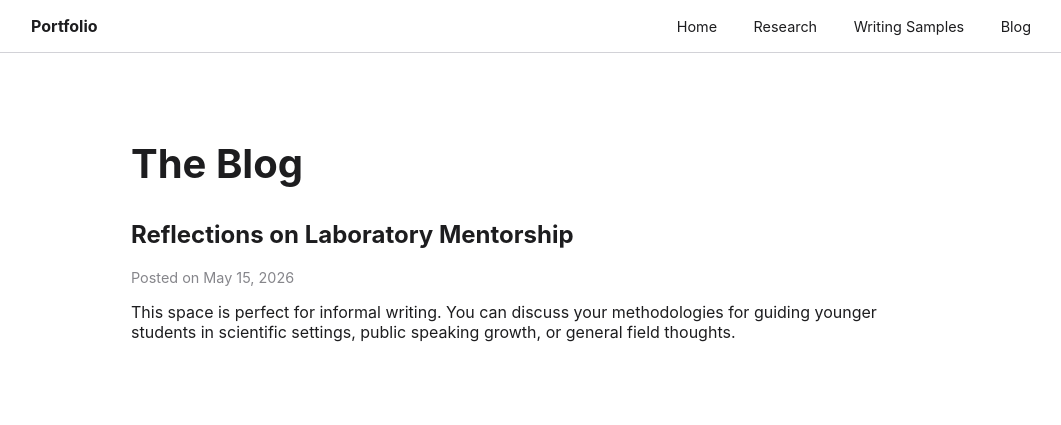
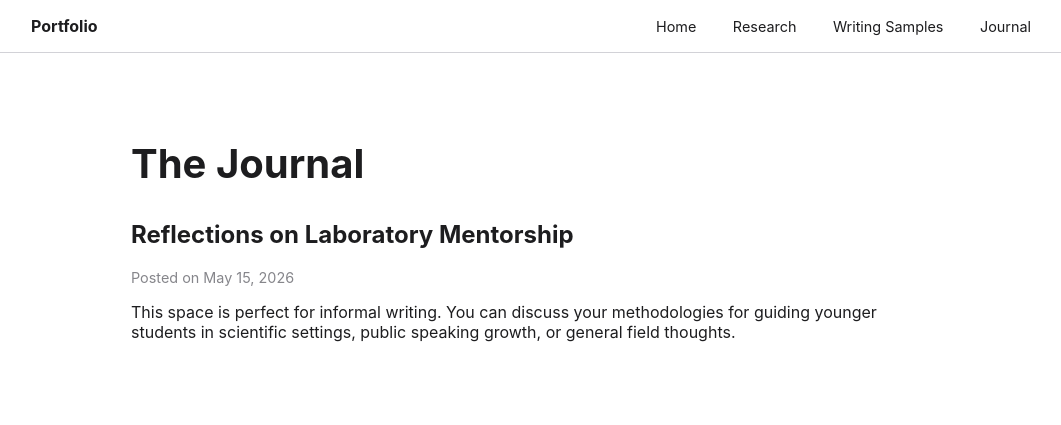
Before and after one commit to Brennan-Page/Brennan-Page.github.io, a plain HTML site: page journal.html in a window 1280 px wide. Shown: the whole page, without its empty margins (109-1170 px from the left). Drawn offline with Linux system fonts and the light colour scheme.

Commit message:
Update and rename blog.html to journal.html

```diff
--- a/blog.html
+++ b/journal.html
@@ -3,7 +3,7 @@
 <head>
     <meta charset="UTF-8">
     <meta name="viewport" content="width=device-width, initial-scale=1.0">
-    <title>Blog | Portfolio</title>
+    <title>Journal | Portfolio</title>
     <style>
         :root { --bg: #ffffff; --text: #1d1d1f; --accent: #0071e3; --secondary: #86868b; --nav-bg: rgba(255, 255, 255, 0.8); }
         body { font-family: -apple-system, BlinkMacSystemFont, sans-serif; color: var(--text); background: var(--bg); margin: 0; padding-top: 80px; }
@@ -26,13 +26,13 @@
             <a href="index.html">Home</a>
             <a href="research.html">Research</a>
             <a href="writing.html">Writing Samples</a>
-            <a href="blog.html">Blog</a>
+            <a href="journal.html">Journal</a>
         </div>
     </div>
 </nav>
 
 <div class="container">
-    <h1>The Blog</h1>
+    <h1>The Journal</h1>
 
     <article>
         <h2>Reflections on Laboratory Mentorship</h2>
```
